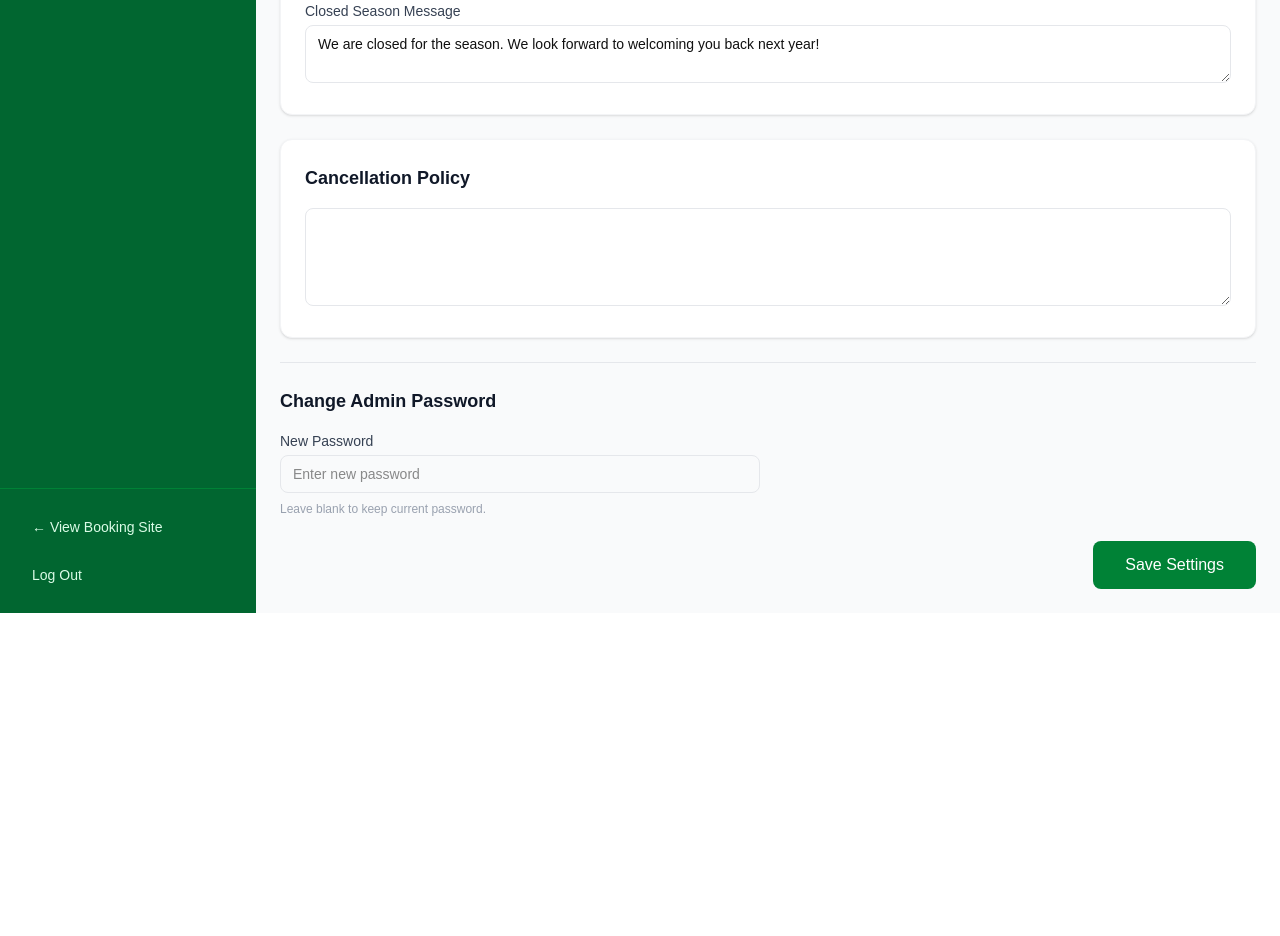
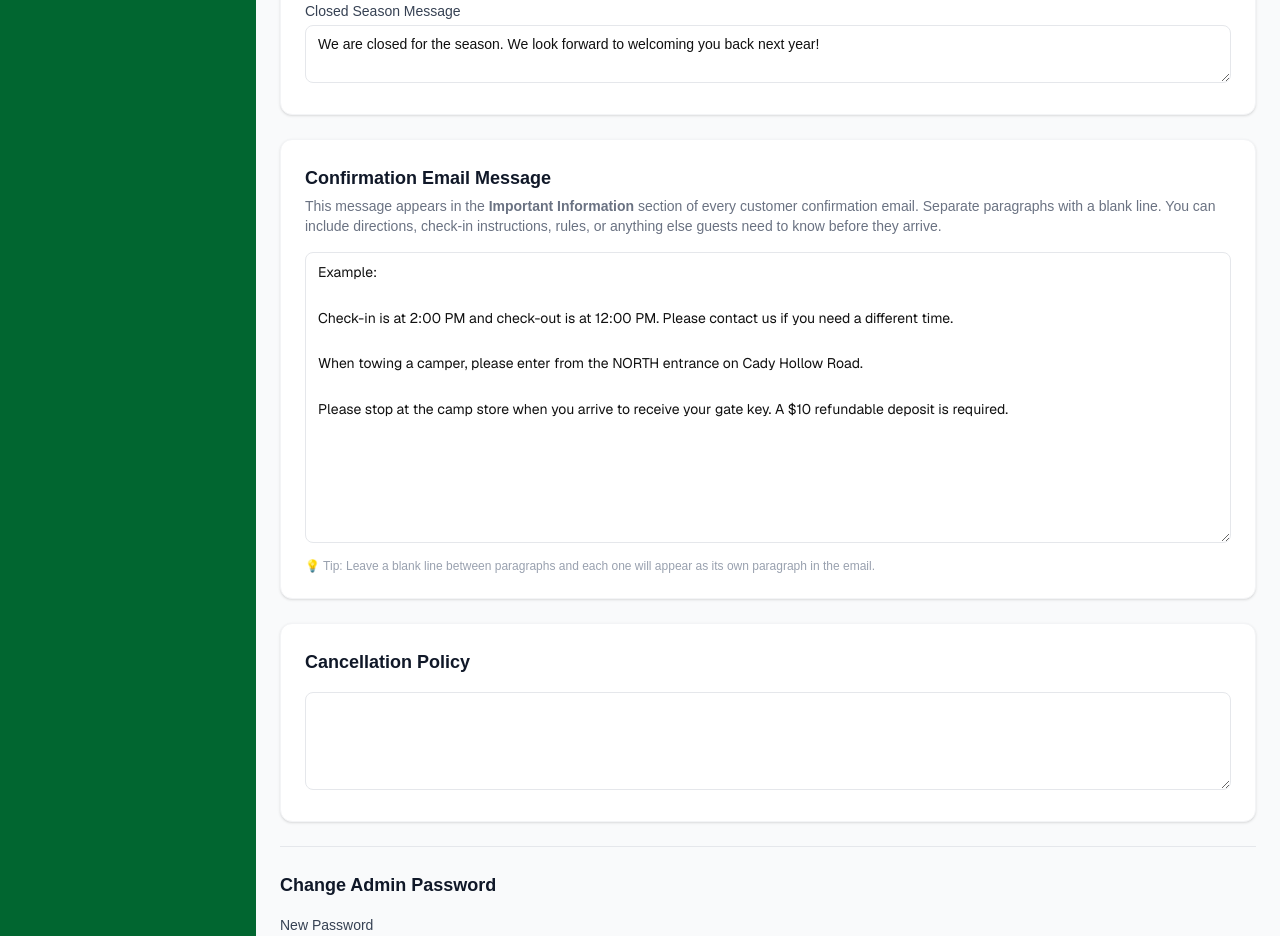
Before and after one commit to Cadyhollow/cady-hollow-reservations, a Next.js app: page /admin/settings in a window 1280 px wide. Shown: the part 1500-2436 px from the top of the page. Before the commit the page ends 2113 px from the top, so only its background shows below. Built offline with nearby package versions, Linux system fonts and the light colour scheme; no server answers; the database is empty.

Commit message:
Add confirmation email message field to settings

```diff
--- a/app/admin/settings/page.tsx
+++ b/app/admin/settings/page.tsx
@@ -23,6 +23,7 @@ const defaultSettings = {
   base_occupancy_adults: 2,
   base_occupancy_children: 2,
   cancellation_policy: '',
+  confirmation_message: '',
   accent_color: '#2D6A4F',
   show_site_map: false,
   admin_password: '',
@@ -63,6 +64,7 @@ export default function SettingsPage() {
         base_occupancy_adults: data.base_occupancy_adults || 2,
         base_occupancy_children: data.base_occupancy_children || 2,
         cancellation_policy: data.cancellation_policy || '',
+        confirmation_message: data.confirmation_message || '',
         accent_color: data.accent_color || '#2D6A4F',
         show_site_map: data.show_site_map || false,
         admin_password: '',
@@ -78,13 +80,11 @@ export default function SettingsPage() {
     const file = e.target.files?.[0]
     if (!file) return
 
-    // Validate file type
     if (!file.type.startsWith('image/')) {
       toast.error('Please upload an image file.')
       return
     }
 
-    // Validate file size (max 2MB)
     if (file.size > 2 * 1024 * 1024) {
       toast.error('Image must be smaller than 2MB.')
       return
@@ -92,11 +92,9 @@ export default function SettingsPage() {
 
     setUploadingLogo(true)
 
-    // Create a unique filename
     const fileExt = file.name.split('.').pop()
     const fileName = `logo-${Date.now()}.${fileExt}`
 
-    // Upload to Supabase Storage
     const { error: uploadError } = await supabase.storage
       .from('logos')
       .upload(fileName, file, { upsert: true })
@@ -107,14 +105,12 @@ export default function SettingsPage() {
       return
     }
 
-    // Get the public URL
     const { data: urlData } = supabase.storage
       .from('logos')
       .getPublicUrl(fileName)
 
     const publicUrl = urlData.publicUrl
 
-    // Save the URL to settings
     const { error: updateError } = await supabase
       .from('settings')
       .update({ logo_url: publicUrl })
@@ -150,6 +146,7 @@ export default function SettingsPage() {
       base_occupancy_adults: form.base_occupancy_adults,
       base_occupancy_children: form.base_occupancy_children,
       cancellation_policy: form.cancellation_policy,
+      confirmation_message: form.confirmation_message,
       accent_color: form.accent_color,
       show_site_map: form.show_site_map,
       ...(form.admin_password ? { admin_password: form.admin_password } : {}),
@@ -246,6 +243,7 @@ export default function SettingsPage() {
           </div>
         </div>
 
+        {/* Park Information */}
         <div className="bg-white rounded-xl shadow-sm border border-gray-100 p-6">
           <h3 className="text-lg font-semibold text-gray-900 mb-4">Park Information</h3>
           <div className="grid grid-cols-1 md:grid-cols-2 gap-4">
@@ -261,6 +259,7 @@ export default function SettingsPage() {
           </div>
         </div>
 
+        {/* Booking Rules */}
         <div className="bg-white rounded-xl shadow-sm border border-gray-100 p-6">
           <h3 className="text-lg font-semibold text-gray-900 mb-4">Booking Rules</h3>
           <div className="grid grid-cols-1 md:grid-cols-2 gap-4">
@@ -274,6 +273,7 @@ export default function SettingsPage() {
           </div>
         </div>
 
+        {/* Season Dates */}
         <div className="bg-white rounded-xl shadow-sm border border-gray-100 p-6">
           <h3 className="text-lg font-semibold text-gray-900 mb-2">Season Dates</h3>
           <p className="text-sm text-gray-500 mb-4">Customers will see a closed message if they search dates outside your season.</p>
@@ -284,27 +284,62 @@ export default function SettingsPage() {
           </div>
         </div>
 
+        {/* Confirmation Email Message */}
+        <div className="bg-white rounded-xl shadow-sm border border-gray-100 p-6">
+          <h3 className="text-lg font-semibold text-gray-900 mb-1">Confirmation Email Message</h3>
+          <p className="text-sm text-gray-500 mb-4">
+            This message appears in the <strong>Important Information</strong> section of every customer confirmation email.
+            Separate paragraphs with a blank line. You can include directions, check-in instructions, rules, or anything else guests need to know before they arrive.
+          </p>
+          <textarea
+            className="w-full border border-gray-200 rounded-lg px-3 py-2 text-sm font-sans leading-relaxed"
+            rows={12}
+            placeholder={`Example:\n\nCheck-in is at 2:00 PM and check-out is at 12:00 PM. Please contact us if you need a different time.\n\nWhen towing a camper, please enter from the NORTH entrance on Cady Hollow Road.\n\nPlease stop at the camp store when you arrive to receive your gate key. A $10 refundable deposit is required.`}
+            value={form.confirmation_message}
+            onChange={e => setForm({ ...form, confirmation_message: e.target.value })}
+          />
+          <p className="text-xs text-gray-400 mt-2">
+            💡 Tip: Leave a blank line between paragraphs and each one will appear as its own paragraph in the email.
+          </p>
+        </div>
+
+        {/* Cancellation Policy */}
         <div className="bg-white rounded-xl shadow-sm border border-gray-100 p-6">
           <h3 className="text-lg font-semibold text-gray-900 mb-4">Cancellation Policy</h3>
-          <textarea className="w-full border border-gray-200 rounded-lg px-3 py-2 text-sm" rows={4} value={form.cancellation_policy} onChange={e => setForm({ ...form, cancellation_policy: e.target.value })} />
-        </div>
+          <textarea
+            className="w-full border border-gray-200 rounded-lg px-3 py-2 text-sm"
+            rows={4}
+            value={form.cancellation_policy}
+            onChange={e => setForm({ ...form, cancellation_policy: e.target.value })}
+          />
         </div>
 
+      </div>
+
+      {/* Change Admin Password */}
       <div className="border-t border-gray-200 pt-6 mt-6">
         <h2 className="text-lg font-semibold text-gray-900 mb-4">Change Admin Password</h2>
         <div className="grid grid-cols-1 md:grid-cols-2 gap-4">
           <div>
             <label className="block text-sm font-medium text-gray-700 mb-1">New Password</label>
-            <input type="password" className="w-full border border-gray-200 rounded-lg px-3 py-2 text-sm" placeholder="Enter new password" value={form.admin_password || ''} onChange={e => setForm({ ...form, admin_password: e.target.value })} />
+            <input
+              type="password"
+              className="w-full border border-gray-200 rounded-lg px-3 py-2 text-sm"
+              placeholder="Enter new password"
+              value={form.admin_password || ''}
+              onChange={e => setForm({ ...form, admin_password: e.target.value })}
+            />
           </div>
         </div>
         <p className="text-xs text-gray-400 mt-2">Leave blank to keep current password.</p>
       </div>
+
       <div className="mt-6 flex justify-end">
         <button onClick={handleSave} disabled={saving} className="bg-green-700 text-white px-8 py-3 rounded-lg font-medium hover:bg-green-800 disabled:opacity-50">
           {saving ? 'Saving...' : 'Save Settings'}
         </button>
       </div>
+
     </div>
   )
 }
```
Lines whose indentation alone changed are shown as unchanged.
